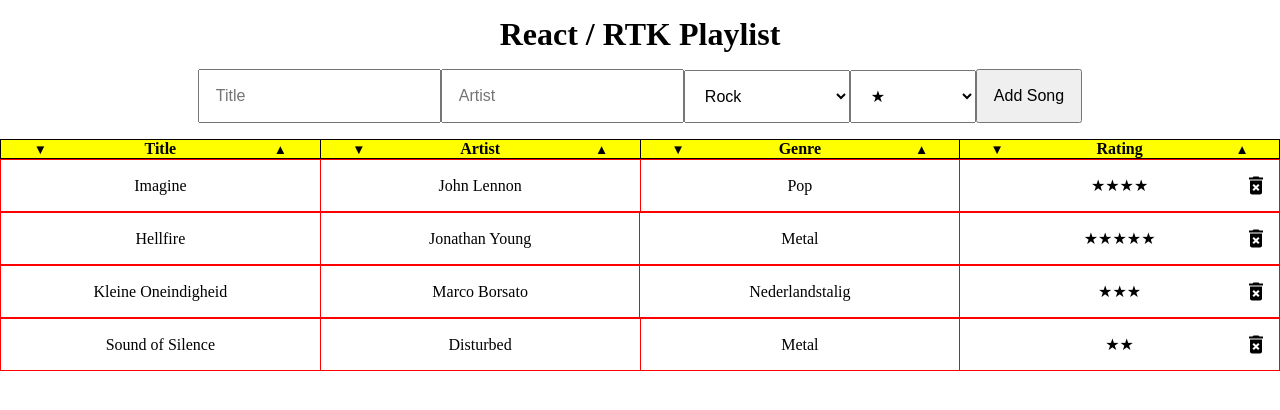
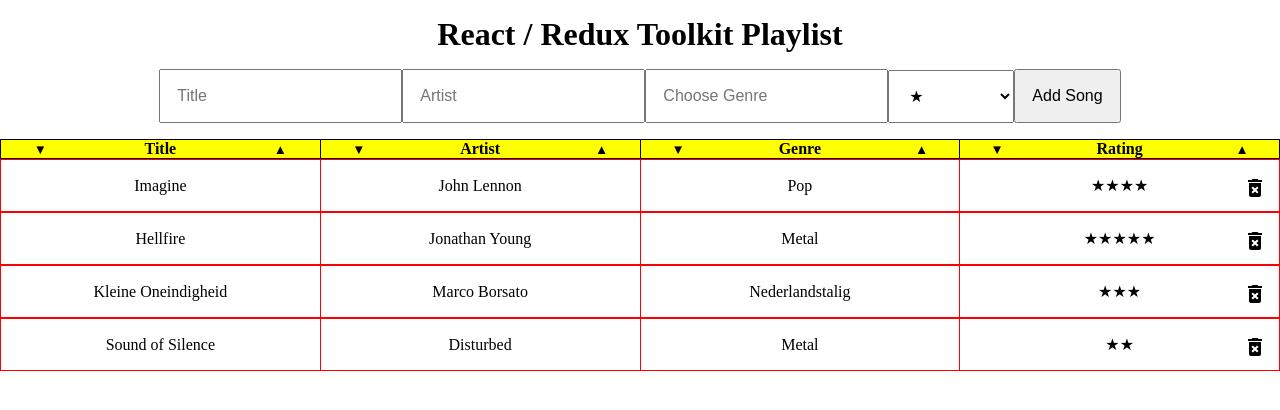
Before and after one commit to DennisSweeris/Eindopdracht_M8_React-RTK-Playlist, a React (Create React App) app: page / in a window 1280 px wide. Shown: the top 410 px of the page. Built offline with nearby package versions, Linux system fonts and the light colour scheme.

Commit message:
Update 2.0

```diff
--- a/package.json
+++ b/package.json
@@ -12,7 +12,8 @@
     "react-icons": "^4.2.0",
     "react-redux": "^7.2.2",
     "react-router-dom": "^5.2.0",
-    "react-scripts": "4.0.3"
+    "react-scripts": "4.0.3",
+    "react-uuid": "^1.0.2"
   },
   "scripts": {
     "start": "react-scripts start",
--- a/src/App.css
+++ b/src/App.css
@@ -6,13 +6,13 @@
 }
 
 body::-webkit-scrollbar {
-  width: 2.25rem;
+  width: 2rem;
 }
 body::-webkit-scrollbar-track {
   background: black;
 }
 body::-webkit-scrollbar-thumb {
-  background: purple;
+  background: red;
 }
 
 h1 {
@@ -22,6 +22,7 @@ h1 {
 
 table {
   border-collapse: collapse;
+  word-break: break-all;
 }
 
 .table-nav {
@@ -38,7 +39,7 @@ table {
   background-color: yellow;
 }
 .table-header th {
-  width: 20%;
+  width: 25%;
   border: 1px solid black;
 }
 .table-header th select {
@@ -46,13 +47,15 @@ table {
   padding: 0.5rem;
   width: 100%;
 }
-.table-header th span {
-  padding: 0 2rem;
-}
 .table-header th div {
   display: flex;
+  flex-direction: row;
+  flex-wrap: nowrap;
   justify-content: space-around;
   align-items: center;
+}
+.table-header th div span {
+  padding: 0 2rem;
 }
 .table-header th div button {
   border: none;
@@ -75,6 +78,7 @@ table {
   table-layout: fixed;
   word-wrap: break-word;
   position: relative;
+  width: 100%;
 }
 .table-list td {
   position: relative;
--- a/src/App.scss
+++ b/src/App.scss
@@ -6,12 +6,12 @@
 
 // Scrollbar
 body::-webkit-scrollbar {
-  width: 2.25rem;
+  width: 2rem;
   &-track {
-    background: black;
+    background: rgba(0, 0, 0, 1);
   }
   &-thumb {
-    background: purple;
+    background: rgba(255, 0, 0, 1);
   }
 }
 
@@ -22,8 +22,10 @@ h1 {
 
 table {
   border-collapse: collapse;
+  word-break: break-all;
   // margin: 0 10%;
 }
+
 .table-nav {
   margin: 1rem auto;
   & input,
@@ -37,20 +39,23 @@ table {
   width: 100%;
   background-color: yellow;
   & th {
-    width: 20%;
+    width: 25%;
     border: 1px solid black;
     & select {
       background-color: red;
       padding: 0.5rem;
       width: 100%;
     }
-    & span {
-      padding: 0 2rem;
-    }
+
     & div {
       display: flex;
+      flex-direction: row;
+      flex-wrap: nowrap;
       justify-content: space-around;
       align-items: center;
+      & span {
+        padding: 0 2rem;
+      }
       & button {
         border: none;
         outline: none;
@@ -75,6 +80,7 @@ table {
   table-layout: fixed;
   word-wrap: break-word;
   position: relative;
+  width: 100%;
   & td {
     position: relative;
     border: 1px solid red;
--- a/src/features/playlist/Playlist.js
+++ b/src/features/playlist/Playlist.js
@@ -1,4 +1,6 @@
 import React, { Fragment, useState } from "react";
+import SongForm from "../songform/SongForm";
+import uuid from "react-uuid";
 import { current } from "@reduxjs/toolkit";
 import { useSelector, useDispatch } from "react-redux";
 import {
@@ -19,37 +21,14 @@ function Playlist() {
   const dispatch = useDispatch();
 
   // Songslist Selector
-  const { songs } = useSelector(state => state.playlist);
-
-  const [newTitle, setNewTitle] = useState("Unknown");
-  const [newArtist, setNewArtist] = useState("Unknown");
-  const [newGenre, setNewGenre] = useState("");
-  const [newRating, setNewRating] = useState("");
+  const { songs } = useSelector((state) => state.playlist);
 
   const [currentTitle, setCurrentTitle] = useState("");
   const [currentArtist, setCurrentArtist] = useState("");
   const [currentGenre, setCurrentGenre] = useState("");
   const [currentRating, setCurrentRating] = useState("");
 
-  const addNewSong = e => {
-    e.preventDefault();
-    const [title, artist, genre, rating] = e.target;
-    const addedSong = {
-      title: newTitle,
-      artist: newArtist,
-      genre: newGenre,
-      rating: newRating,
-      editing: false,
-    };
-
-    dispatch(addSong(addedSong));
-    title.value = "";
-    artist.value = "";
-    genre.value = "";
-    rating.value = "";
-  };
-
-  const remove = i => {
+  const remove = (i) => {
     dispatch(removeSong(i));
   };
 
@@ -61,15 +40,17 @@ function Playlist() {
     setCurrentRating(e.target);
   };
 
-  const cancel = i => {
+  const cancel = (i) => {
     dispatch(cancelEdit(i));
   };
 
-  const update = i => {
-    dispatch(updateSong(currentTitle, currentArtist, currentGenre, currentRating, i));
+  const update = (i) => {
+    dispatch(
+      updateSong(currentTitle, currentArtist, currentGenre, currentRating, i)
+    );
   };
 
-  const sort = e => {
+  const sort = (e) => {
     if (e.target.parentNode.innerText === "Title") {
       dispatch(sortSongsByTitle(e.target.value));
     }
@@ -77,8 +58,6 @@ function Playlist() {
       dispatch(sortSongsByArtist(e.target.value));
     }
     if (e.target.parentNode.innerText === "Genre") {
-      console.log("GENRE");
-      console.log(e.target.value);
       dispatch(sortSongsByGenre(e.target.value));
     }
     if (e.target.parentNode.innerText === "Rating") {
@@ -88,52 +67,7 @@ function Playlist() {
 
   return (
     <Fragment>
-      <h1>React / RTK Playlist</h1>
-      <form onSubmit={addNewSong}>
-        <table className="table-nav">
-          <tbody>
-            <tr>
-              <td>
-                <input type="text" placeholder="Title" onChange={e => setNewTitle(e.target.value)} required />
-              </td>
-              <td>
-                <input
-                  type="text"
-                  placeholder="Artist"
-                  onChange={e => setNewArtist(e.target.value)}
-                  required
-                />
-              </td>
-              <td>
-                <select
-                  defaultValue="GENREDEFAULT"
-                  value="GENRE"
-                  className="genre"
-                  onChange={e => setNewGenre(e.target.value)}>
-                  <option value="Rock">Rock</option>
-                  <option value="Reggae">Reggae</option>
-                  <option value="Klassiek">Klassiek</option>
-                  <option value="Hiphop">Hip/Hop/Rap</option>
-                  <option value="Metal">Metal</option>
-                  <option value="Nederlandstalig">Nederlandstalig</option>
-                </select>
-              </td>
-              <td>
-                <select className="rating" onChange={e => setNewRating(e.target.value)}>
-                  <option value="★">★</option>
-                  <option value="★★">★★</option>
-                  <option value="★★★">★★★</option>
-                  <option value="★★★★">★★★★</option>
-                  <option value="★★★★★">★★★★★</option>
-                </select>
-              </td>
-              <td>
-                <input value="Add Song" type="submit" />
-              </td>
-            </tr>
-          </tbody>
-        </table>
-      </form>
+      <SongForm />
       <table className="table-header">
         <thead>
           <tr>
@@ -142,14 +76,16 @@ function Playlist() {
                 <button
                   name="title"
                   className="header-btn-left"
-                  onClick={e => sort(e)}
-                  value="ascending"></button>
+                  onClick={(e) => sort(e)}
+                  value="ascending"
+                ></button>
                 <span>Title</span>
                 <button
                   name="title"
                   className="header-btn-right"
-                  onClick={e => sort(e)}
-                  value="descending"></button>
+                  onClick={(e) => sort(e)}
+                  value="descending"
+                ></button>
               </div>
             </th>
             <th>
@@ -157,14 +93,16 @@ function Playlist() {
                 <button
                   name="artist"
                   className="header-btn-left"
-                  onClick={e => sort(e)}
-                  value="ascending"></button>
+                  onClick={(e) => sort(e)}
+                  value="ascending"
+                ></button>
                 <span>Artist</span>
                 <button
                   name="artist"
                   className="header-btn-right"
-                  onClick={e => sort(e)}
-                  value="descending"></button>
+                  onClick={(e) => sort(e)}
+                  value="descending"
+                ></button>
               </div>
             </th>
 
@@ -173,14 +111,16 @@ function Playlist() {
                 <button
                   name="genre"
                   className="header-btn-left"
-                  onClick={e => sort(e)}
-                  value="ascending"></button>
+                  onClick={(e) => sort(e)}
+                  value="ascending"
+                ></button>
                 <span>Genre</span>
                 <button
                   name="genre"
                   className="header-btn-right"
-                  onClick={e => sort(e)}
-                  value="descending"></button>
+                  onClick={(e) => sort(e)}
+                  value="descending"
+                ></button>
               </div>
             </th>
             <th>
@@ -188,14 +128,16 @@ function Playlist() {
                 <button
                   name="rating"
                   className="header-btn-left"
-                  onClick={e => sort(e)}
-                  value="ascending"></button>
+                  onClick={(e) => sort(e)}
+                  value="ascending"
+                ></button>
                 <span>Rating</span>
                 <button
                   name="rating"
                   className="header-btn-right"
-                  onClick={e => sort(e)}
-                  value="descending"></button>
+                  onClick={(e) => sort(e)}
+                  value="descending"
+                ></button>
               </div>
             </th>
           </tr>
@@ -203,19 +145,27 @@ function Playlist() {
       </table>
       {songs.map((song, i) => {
         return (
-          <Fragment key={song.title}>
+          <Fragment key={uuid()}>
             <table className="table-list">
               {!song.editing ? (
                 <tbody>
                   <tr>
-                    <td onClick={e => edit(e.target, i)}>{song.title}</td>
-                    <td onClick={e => edit(e.target, i)}>{song.artist}</td>
-                    <td onClick={e => edit(e.target, i)}>{song.genre}</td>
-                    <td onClick={e => edit(e.target, i)}>{song.rating}</td>
-
-                    <span className="misc_absolute-delete" onClick={() => remove(i)}>
-                      <MdDeleteForever />
-                    </span>
+                    <td onDoubleClick={(e) => edit(e.target, i)}>
+                      {song.title}
+                    </td>
+                    <td onDoubleClick={(e) => edit(e.target, i)}>
+                      {song.artist}
+                    </td>
+                    <td onDoubleClick={(e) => edit(e.target, i)}>
+                      {song.genre}
+                    </td>
+                    <td onDoubleClick={(e) => edit(e.target, i)}>
+                      {song.rating}
+                      <MdDeleteForever
+                        className="misc_absolute-delete"
+                        onClick={() => remove(i)}
+                      />
+                    </td>
                   </tr>
                 </tbody>
               ) : (
@@ -226,32 +176,43 @@ function Playlist() {
                         <input
                           type="text"
                           value={currentTitle}
-                          onChange={e => setCurrentTitle(e.target.value)}
+                          onChange={(e) => setCurrentTitle(e.target.value)}
                         />
                       </td>
                       <td className="edit_table-artist">
                         <input
                           type="text"
                           value={currentArtist}
-                          onChange={e => setCurrentArtist(e.target.value)}
+                          onChange={(e) => setCurrentArtist(e.target.value)}
                         />
                       </td>
                       <td className="edit_table-genre">
-                        <select
-                          type="text"
-                          value={currentGenre}
-                          onChange={e => setCurrentGenre(e.target.value)}>
+                        <input
+                          list="genre-list"
+                          placeholder="Genre"
+                          onChange={(e) => setCurrentGenre(e.target.value)}
+                          className="genre"
+                        ></input>
+                        <datalist id="genre-list">
+                          <option value="Country">Country</option>
+                          <option value="Hiphop">Hiphop/Rap</option>
+                          <option value="Latin">Latin</option>
+                          <option value="Metal">Metal</option>
+                          <option value="Nederlandstalig">
+                            Nederlandstalig
+                          </option>
+                          <option value="Punk">Punk</option>
+                          <option value="R&B">R&B</option>
                           <option value="Rock">Rock</option>
-                          <option value="Reggae">Reggae</option>
-                          <option value="Klassiek">Klassiek</option>
-                          <option value="Hiphop">Hip/Hop/Rap</option>
-                        </select>
+                          <option value="Techno">Techno</option>
+                        </datalist>
                       </td>
                       <td className="edit_table-rating">
                         <select
                           type="text"
                           value={currentRating}
-                          onChange={e => setCurrentRating(e.target.value)}>
+                          onChange={(e) => setCurrentRating(e.target.value)}
+                        >
                           <option value="★">★</option>
                           <option value="★★">★★</option>
                           <option value="★★★">★★★</option>
--- a/src/features/songform/SongForm.js
+++ b/src/features/songform/SongForm.js
@@ -6,12 +6,14 @@ import { addSong } from "./songFormSlice";
 function SongForm() {
   const dispatch = useDispatch();
 
-  const [newTitle, setNewTitle] = useState("Unknown");
-  const [newArtist, setNewArtist] = useState("Unknown");
-  const [newGenre, setNewGenre] = useState("Rock");
+  const { songs } = useSelector((state) => state.playlist);
+
+  const [newTitle, setNewTitle] = useState("");
+  const [newArtist, setNewArtist] = useState("");
+  const [newGenre, setNewGenre] = useState("Unknown");
   const [newRating, setNewRating] = useState("★");
 
-  const addNewSong = e => {
+  const addNewSong = (e) => {
     e.preventDefault();
     const [title, artist, genre, rating] = e.target;
     const addedSong = {
@@ -25,40 +27,57 @@ function SongForm() {
     dispatch(addSong(addedSong));
     title.value = "";
     artist.value = "";
-    genre.value = "";
-    rating.value = "";
+    genre.value = "Unknown";
+    rating.value = "★";
   };
 
   return (
     <Fragment>
-      <h1>React / RTK Playlist</h1>
+      <h1>React / Redux Toolkit Playlist</h1>
       <form onSubmit={addNewSong}>
         <table className="table-nav">
           <tbody>
             <tr>
               <td>
-                <input type="text" placeholder="Title" onChange={e => setNewTitle(e.target.value)} required />
+                <input
+                  type="text"
+                  placeholder="Title"
+                  onChange={(e) => setNewTitle(e.target.value)}
+                  required
+                />
               </td>
               <td>
                 <input
                   type="text"
                   placeholder="Artist"
-                  onChange={e => setNewArtist(e.target.value)}
+                  onChange={(e) => setNewArtist(e.target.value)}
                   required
                 />
               </td>
               <td>
-                <select className="genre" onChange={e => setNewGenre(e.target.value)}>
-                  <option value="Rock">Rock</option>
-                  <option value="Reggae">Reggae</option>
-                  <option value="Klassiek">Klassiek</option>
-                  <option value="Hiphop">Hip/Hop/Rap</option>
+                <input
+                  list="genre-list"
+                  placeholder="Choose Genre"
+                  className="genre"
+                  onChange={(e) => setNewGenre(e.target.value)}
+                ></input>
+                <datalist id="genre-list">
+                  <option value="Country">Country</option>
+                  <option value="Hiphop">Hiphop/Rap</option>
+                  <option value="Latin">Latin</option>
                   <option value="Metal">Metal</option>
                   <option value="Nederlandstalig">Nederlandstalig</option>
-                </select>
+                  <option value="Punk">Punk</option>
+                  <option value="R&B">R&B</option>
+                  <option value="Rock">Rock</option>
+                  <option value="Techno">Techno</option>
+                </datalist>
               </td>
               <td>
-                <select className="rating" onChange={e => setNewRating(e.target.value)}>
+                <select
+                  className="rating"
+                  onChange={(e) => setNewRating(e.target.value)}
+                >
                   <option value="★">★</option>
                   <option value="★★">★★</option>
                   <option value="★★★">★★★</option>
--- a/src/store/store.js
+++ b/src/store/store.js
@@ -1,10 +1,8 @@
 import { configureStore } from "@reduxjs/toolkit";
-import counter from "../features/counter/counterSlice";
 import songs from "../features/playlist/playlistSlice";
 
 export default configureStore({
   reducer: {
-    counter,
     playlist: songs,
   },
 });
```
Also changed, not shown: src/features/playlist/playlistSlice.js (+6 -6 lines), 2 other files (tests, documents, lock files or other folders).
